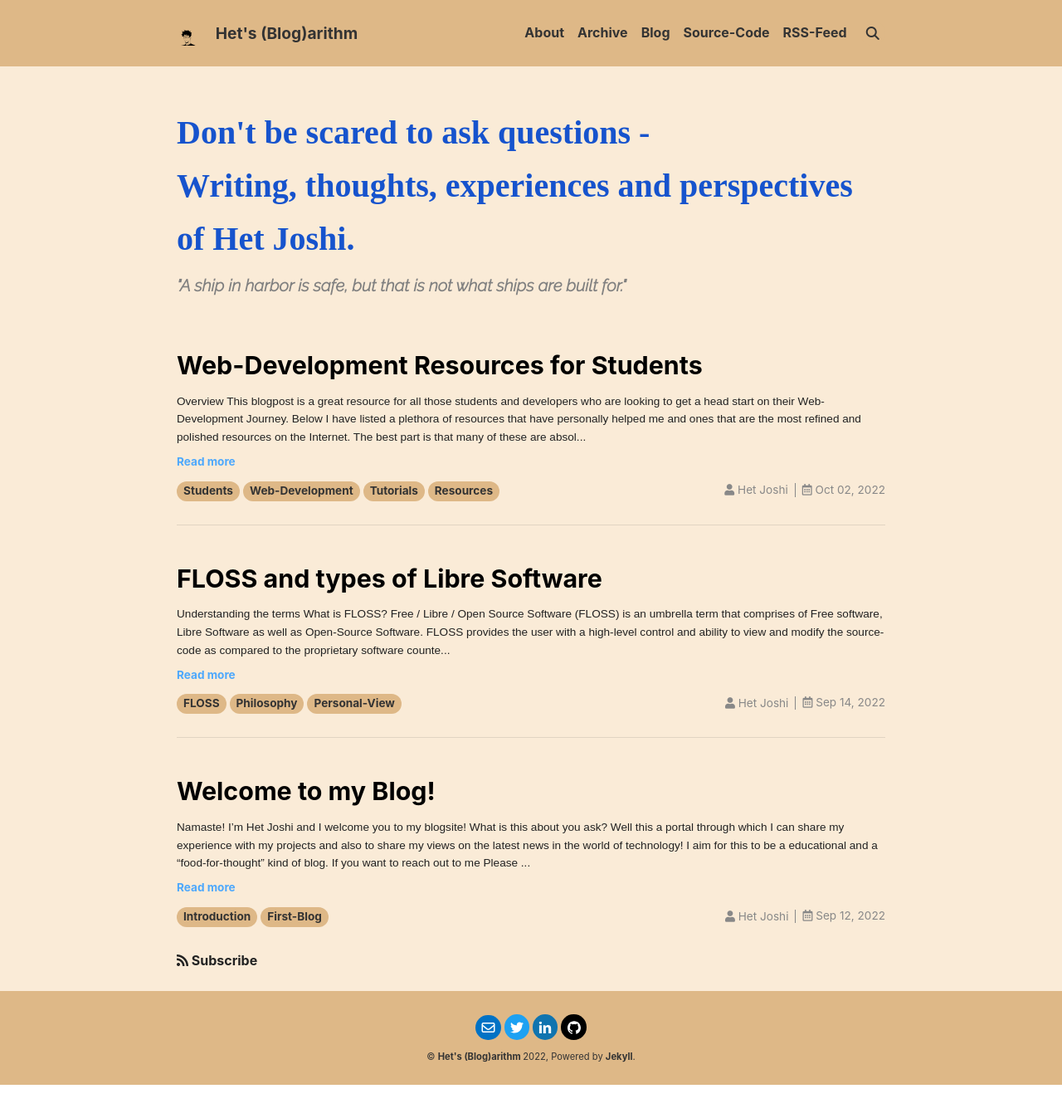
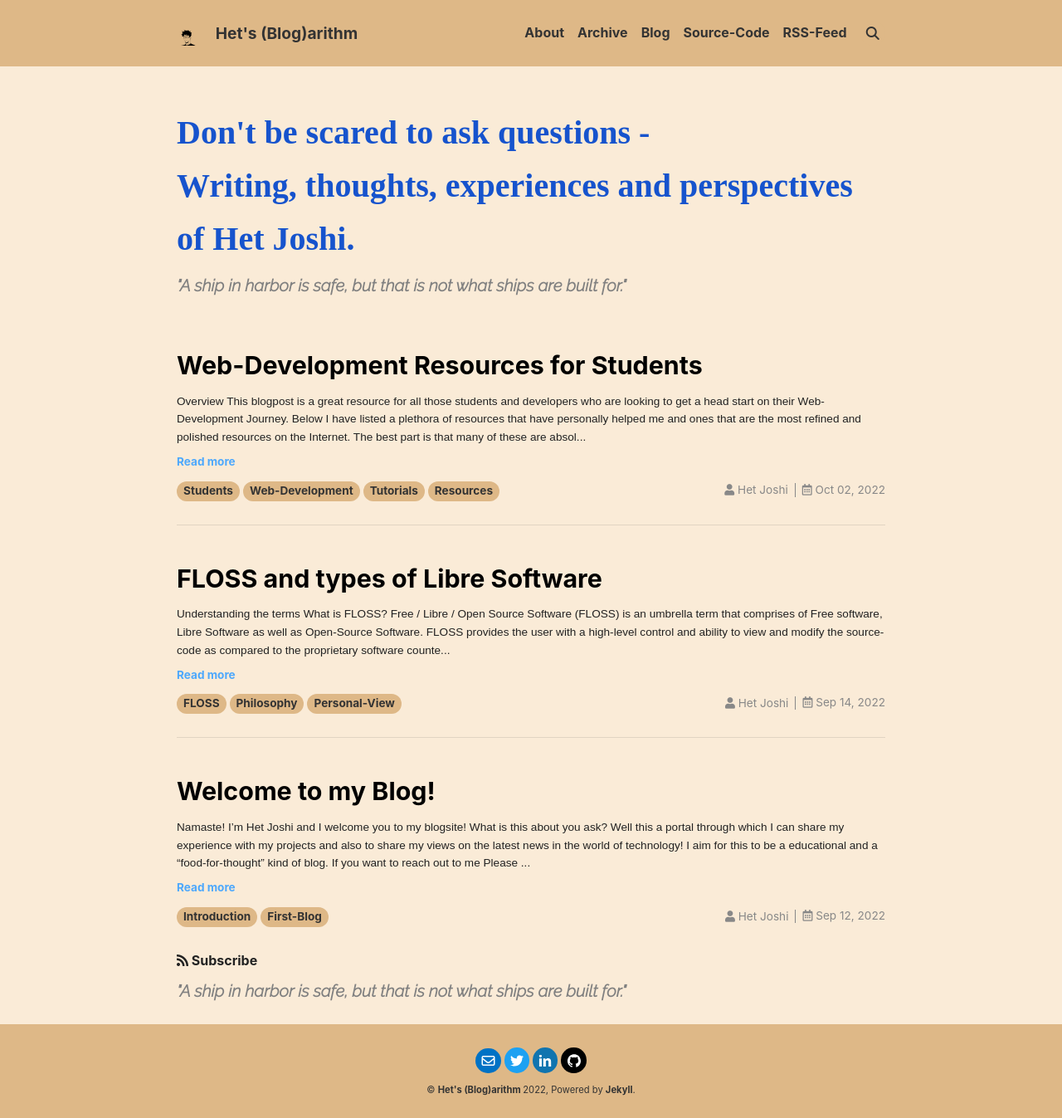
Before and after one commit to Het-Joshi/blog, a Jekyll site: the page built from index.html, in a window 1280 px wide. Shown: the whole page at 83% size. Built offline with Jekyll 4.4.1, drawn with Linux system fonts in a browser that asks for light colours; nearby versions of some CDN libraries; some web fonts are replaced; the list of posts is cut into pages by our own code; before the commit the page ends 1307 px from its top, so only the background shows below that.

Commit message:
Update index.html

```diff
--- a/index.html
+++ b/index.html
@@ -4,3 +4,7 @@
 #   excerpt_type: html
 image: /het.jpg
 ---
+<link rel="preconnect" href="https://fonts.googleapis.com">
+<link rel="preconnect" href="https://fonts.gstatic.com" crossorigin>
+<link href="https://fonts.googleapis.com/css2?family=Raleway:ital,wght@1,300&display=swap" rel="stylesheet">
+<h3 style="color:grey; font-family: 'Raleway', sans-serif; font-size: 1.25rem;"><i> "A ship in harbor is safe, but that is not what ships are built for."</i></h3>
```
